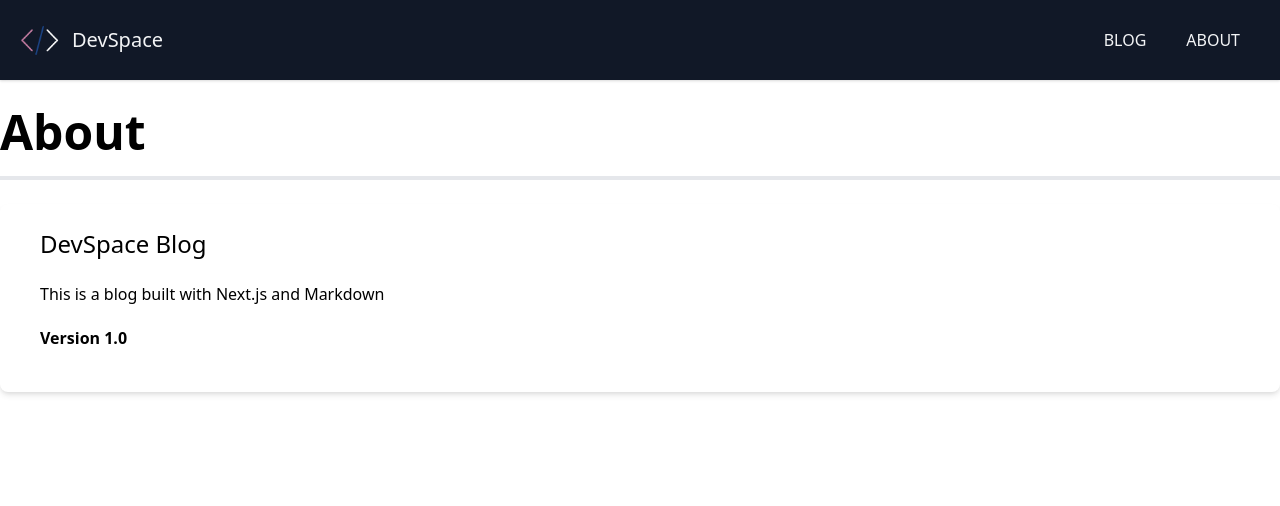
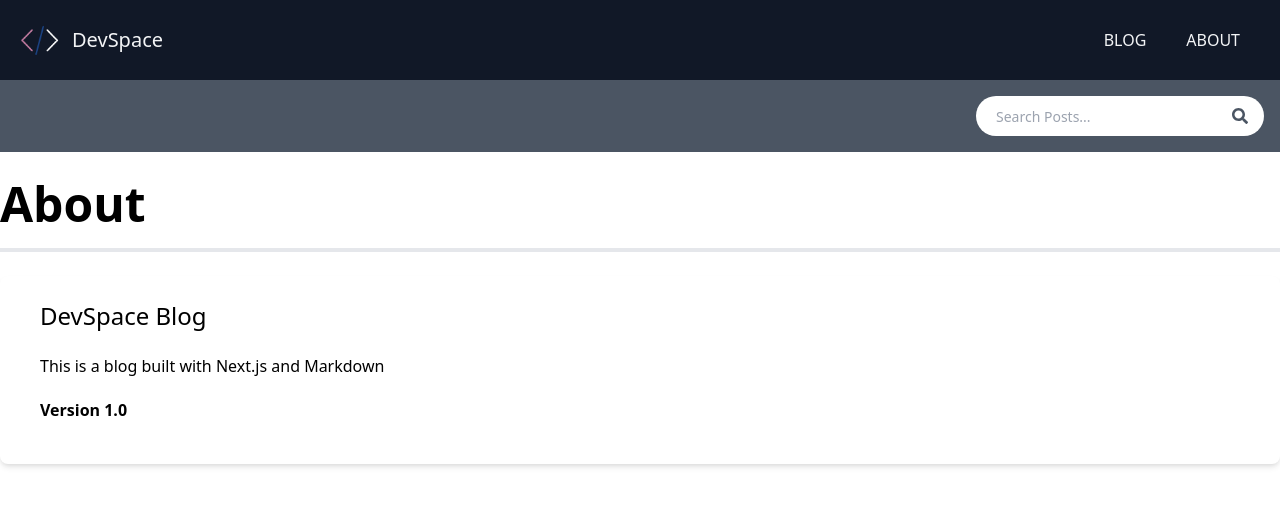
Before and after one commit to MuhamadHashbiAshiddiq/Project-NextJS-3, a Next.js app: page /about in a window 1280 px wide. Shown: the top 506 px of the page. Built offline with nearby package versions, Linux system fonts and the light colour scheme.

Commit message:
a: Search component

```diff
--- a/components/Layout.js
+++ b/components/Layout.js
@@ -1,5 +1,6 @@
 import Head from "next/head";
 import Header from "./Header";
+import Search from "./Search";
 
 export default function Layout({ title, keywords, description, children }) {
   return (
@@ -13,6 +14,7 @@
         </Head>
 
         <Header />
+        <Search />
         <main className="container mx-auto my-7">{children}</main>
       </div>
     </div>
--- /dev/null
+++ b/components/Search.js
@@ -0,0 +1,20 @@
+import { useState, useEffect } from "react";
+import { FaSearch } from "react-icons/fa";
+
+export default function Search() {
+  const [searchTerm, setSearchTerm] = useState("");
+  const [searchResult, setSearchResult] = useState([]);
+
+  return (
+    <div className="relative bg-gray-600 p-4">
+      <div className="container mx-auto flex items-center justify-center md:justify-end">
+        <div className="relative text-gray-600 w-72">
+          <form>
+            <input type="search" name="search" id="search" className="bg-white h-10 px-5 pr-10 rounded-full text-sm focus:outline-none w-72" value={searchTerm} onChange={(e) => setSearchTerm(e.target.value)} placeholder="Search Posts..." />
+            <FaSearch className="absolute top-0 right-0 text-block mt-3 mr-4" />
+          </form>
+        </div>
+      </div>
+    </div>
+  );
+}
--- a/package.json
+++ b/package.json
@@ -14,7 +14,8 @@
     "next": "12.0.7",
     "path": "^0.12.7",
     "react": "17.0.2",
-    "react-dom": "17.0.2"
+    "react-dom": "17.0.2",
+    "react-icons": "^4.3.1"
   },
   "devDependencies": {
     "autoprefixer": "^10.2.5",
```
Also changed, not shown: 1 other file (tests, documents, lock files or other folders).
